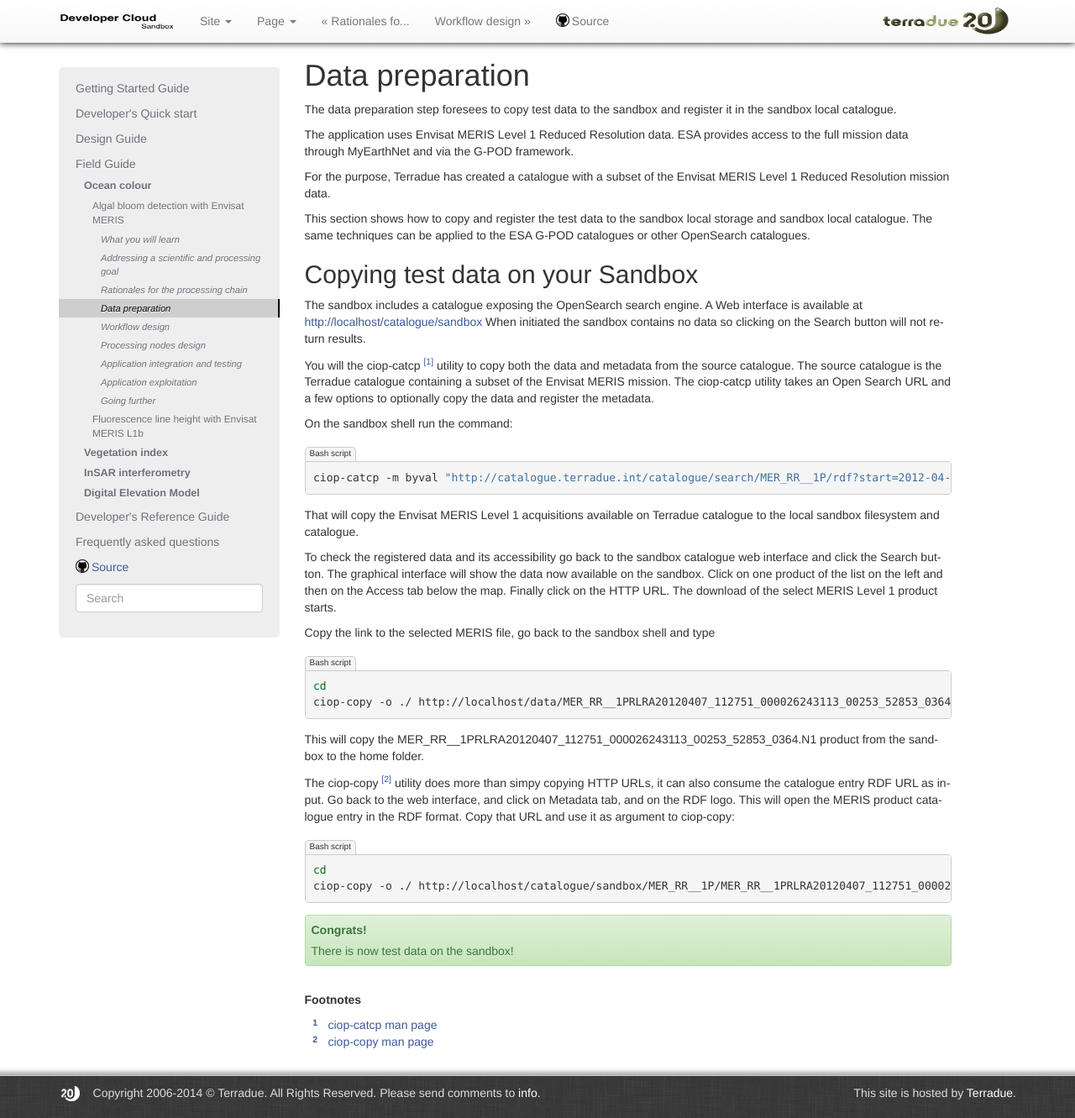
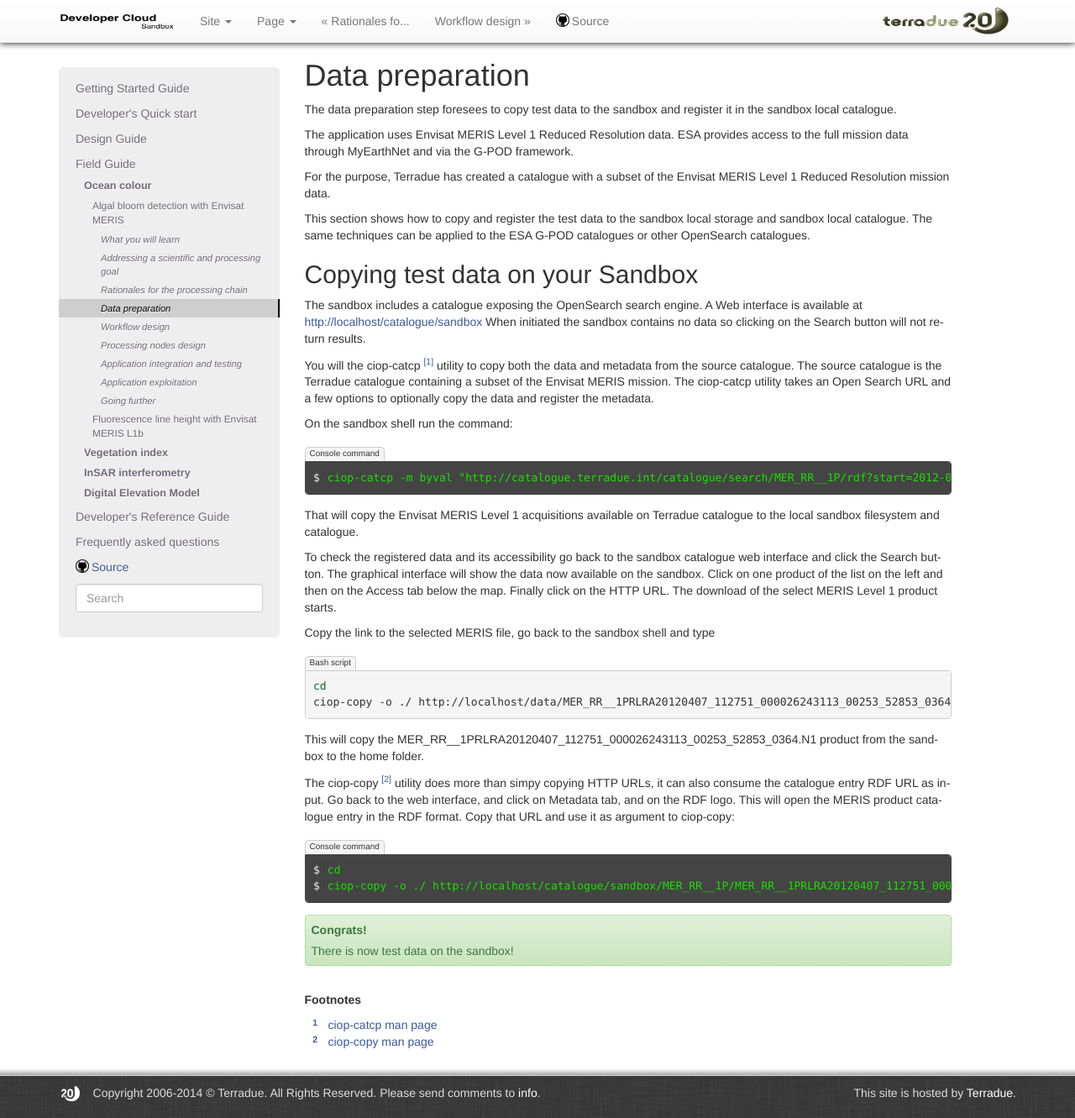
Before and after one commit to Terradue/doc-developer-sandbox, a Sphinx documentation site: the page built from source/field/ocean_color/lib_beam/data.rst, in a window 1280 px wide and 1331 px high. Shown: the whole window at 84% size. Built offline with Sphinx 7.4.7, drawn with Linux system fonts in a browser that asks for light colours; pages that are not in the unit, such as notebooks, are missing from menus.

Commit message:
Update data.rst

```diff
--- a/source/field/ocean_color/lib_beam/data.rst
+++ b/source/field/ocean_color/lib_beam/data.rst
@@ -22,7 +22,7 @@
 
 On the sandbox shell run the command:
 
-.. code-block:: bash
+.. code-block:: console
 
  ciop-catcp -m byval "http://catalogue.terradue.int/catalogue/search/MER_RR__1P/rdf?start=2012-04-05T10:00:00&stop=2012-04-08"
 
@@ -44,7 +44,7 @@
 The ciop-copy [#f2]_ utility does more than simpy copying HTTP URLs, it can also consume the catalogue entry RDF URL as input.
 Go back to the web interface, and click on Metadata tab, and on the RDF logo. This will open the MERIS product catalogue entry in the RDF format. Copy that URL and use it as argument to ciop-copy:
 
-.. code-block:: bash
+.. code-block:: console
 
  cd
  ciop-copy -o ./ http://localhost/catalogue/sandbox/MER_RR__1P/MER_RR__1PRLRA20120407_112751_000026243113_00253_52853_0364.N1/rdf
```
